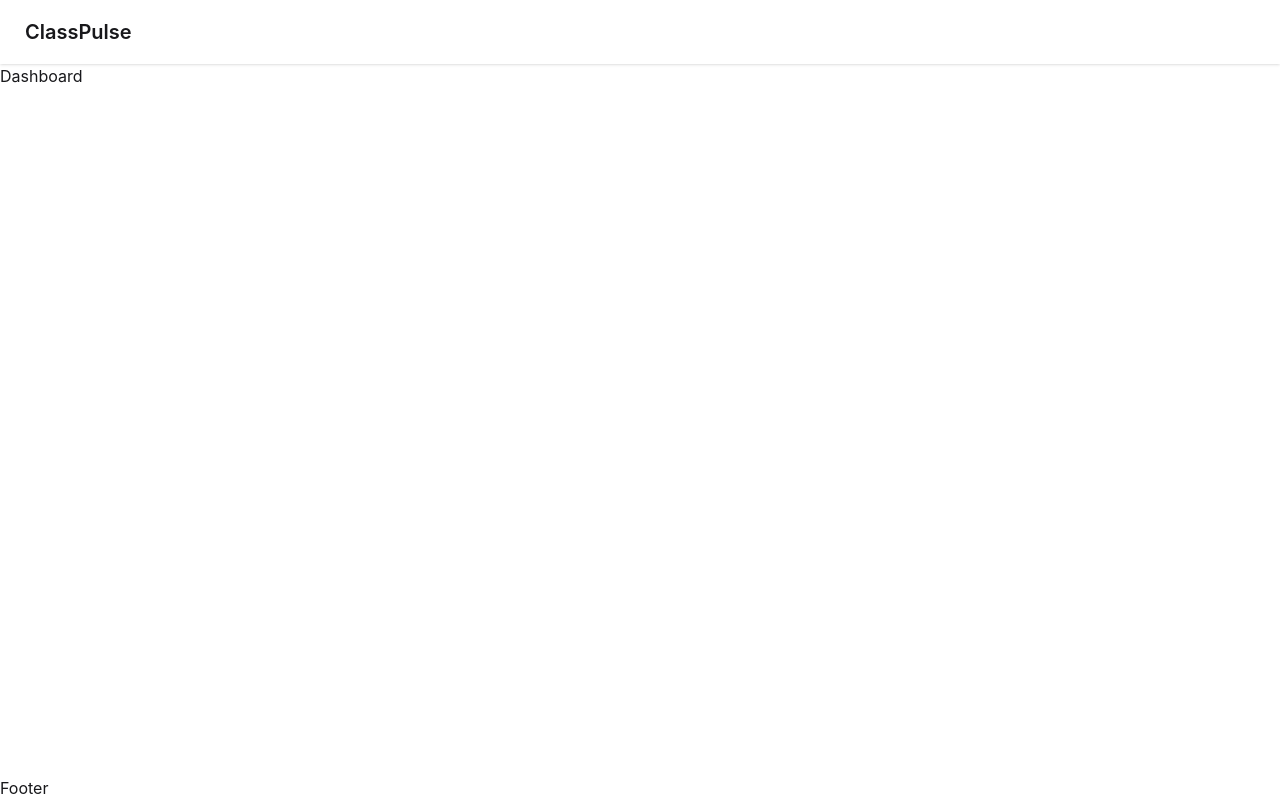
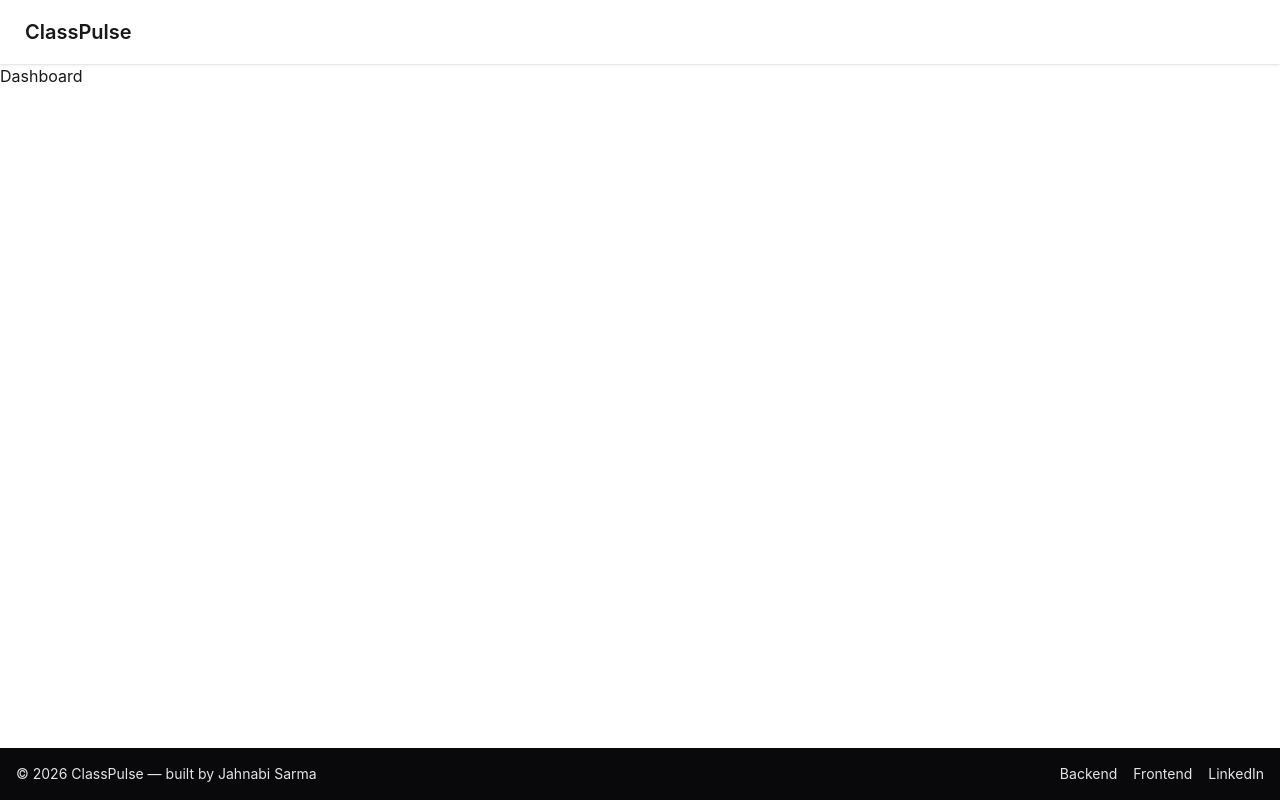
Before and after one commit to Jahnabi926/classpulse-frontend, a React app: page / in a window 1280 px wide. Built offline with nearby package versions, Linux system fonts and the light colour scheme; the HTML template or start-up script is replaced by a standard one.

Commit message:
feat: add footer with project links

```diff
--- a/src/components/Footer.jsx
+++ b/src/components/Footer.jsx
@@ -1,5 +1,37 @@
 const Footer = () => {
-  return <div>Footer</div>;
+  return (
+    <footer className="footer sm:footer-horizontal bg-neutral text-neutral-content items-center p-4">
+      <aside className="grid-flow-col items-center">
+        <p>© {new Date().getFullYear()} ClassPulse — built by Jahnabi Sarma</p>
+      </aside>
+      <nav className="grid-flow-col gap-4 md:place-self-center md:justify-self-end">
+        <a
+          href="https://github.com/Jahnabi926/classpulse-backend"
+          target="_blank"
+          rel="noopener noreferrer"
+          className="link link-hover"
+        >
+          Backend
+        </a>
+        <a
+          href="https://github.com/Jahnabi926/classpulse-frontend"
+          target="_blank"
+          rel="noopener noreferrer"
+          className="link link-hover"
+        >
+          Frontend
+        </a>
+        <a
+          href="https://linkedin.com/in/jahnabi-sarma"
+          target="_blank"
+          rel="noopener noreferrer"
+          className="link link-hover"
+        >
+          LinkedIn
+        </a>
+      </nav>
+    </footer>
+  );
 };
 
 export default Footer;
```
